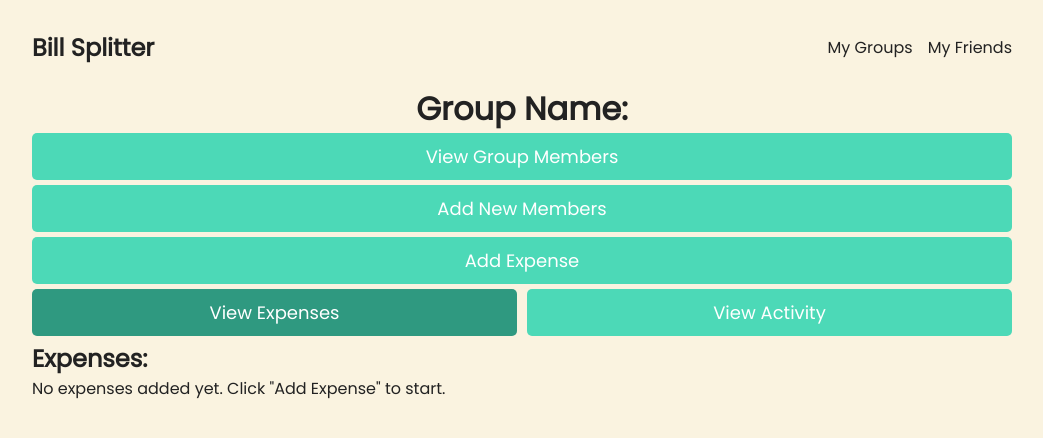
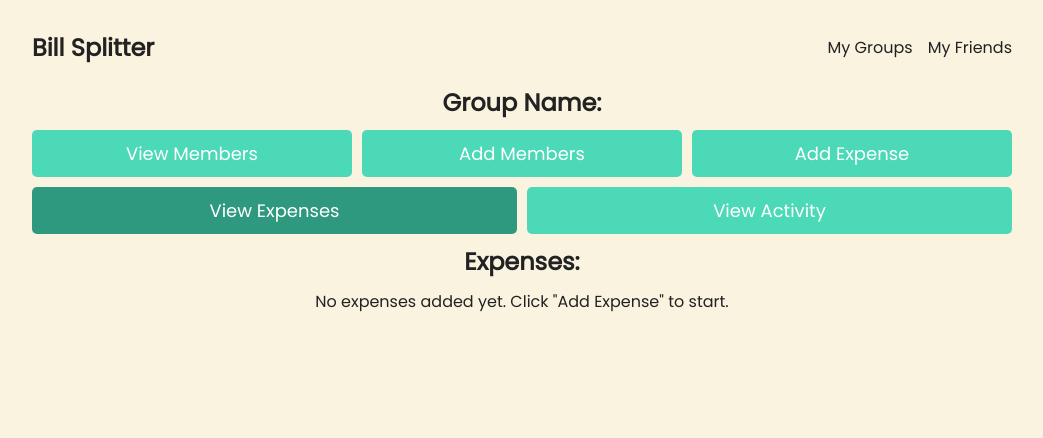
Before and after one commit to deepjoy9/Bill-Split-App, a React (Vite) app in the folder client/: page /groups/Alice in a window 1280 px wide. Shown: the top 438 px of the page, without its empty margins (118-1161 px from the left). Built offline with nearby package versions, Linux system fonts and the light colour scheme.

Commit message:
Update minor UI changes

```diff
--- a/client/src/App.css
+++ b/client/src/App.css
@@ -50,7 +50,7 @@ header nav button {
   background-color: #b0c4de;
   border-radius: 10px;
   box-shadow: 0 4px 8px rgba(0, 0, 0, 0.1);
-  padding: 20px;
+  padding: 10px;
   margin-bottom: 20px;
 }
 .group-info {
@@ -72,6 +72,9 @@ header nav button {
 /* My Groups Page */
 .my-groups-page h1 {
   text-align: center;
+  margin-bottom: 20px;
+}
+.add-group-button {
   margin-bottom: 20px;
 }
 
@@ -195,12 +198,15 @@ form button:hover {
 }
 
 /* Group Details Page */
-.group-details-page h1 {
+
+.group-details-page h2 {
   text-align: center;
+  margin-bottom: 10px;
 }
 .group-tab-buttons {
   display: flex;
   gap: 10px;
+  margin-bottom: 5px;
 }
 .group-tab-buttons button {
   background-color: #4cd9b7;
@@ -211,6 +217,11 @@ form button:hover {
 
 .group-tab-buttons button.active {
   background-color: #2f9980;
+}
+
+.view-list h2,
+.view-list .no-activity {
+  text-align: center;
 }
 
 /* Add Expense Component */
--- a/client/src/pages/GroupDetailsPage.jsx
+++ b/client/src/pages/GroupDetailsPage.jsx
@@ -60,12 +60,17 @@ const GroupDetailsPage = () => {
 
   return (
     <div className="group-details-page">
-      <h1>Group Name: {group?.name}</h1>
+      <h2>Group Name: {group?.name}</h2>
 
-      {/* Group Members modal */}
-      <button onClick={() => toggleModal("viewMembers")}>
-        View Group Members
-      </button>
+      {/* Buttons */}
+      <div className="group-tab-buttons">
+        <button onClick={() => toggleModal("viewMembers")}>View Members</button>
+        <button onClick={() => toggleModal("addMembers")}>Add Members</button>
+        <button onClick={() => toggleModal("addExpense")}>Add Expense</button>
+      </div>
+
+      {/* View Group Members modal */}
+      <div>
         {modalState.viewMembers && (
           <div className="modal">
             <div className="modal-content">
@@ -80,9 +85,10 @@ const GroupDetailsPage = () => {
             </div>
           </div>
         )}
+      </div>
 
       {/* Add New Members modal */}
-      <button onClick={() => toggleModal("addMembers")}>Add New Members</button>
+      <div>
         {modalState.addMembers && (
           <div className="modal">
             <div className="modal-content">
@@ -99,9 +105,10 @@ const GroupDetailsPage = () => {
             </div>
           </div>
         )}
+      </div>
 
       {/* Add Expense modal */}
-      <button onClick={() => toggleModal("addExpense")}>Add Expense</button>
+      <div>
         {modalState.addExpense && (
           <div className="modal">
             <div className="modal-content">
@@ -117,6 +124,7 @@ const GroupDetailsPage = () => {
             </div>
           </div>
         )}
+      </div>
 
       {/* Tabs */}
 
@@ -141,12 +149,14 @@ const GroupDetailsPage = () => {
         </div>
 
         {/* Display all list of Expenses */}
+        <div className="view-list">
+          {activeTab === "expenses" && (
             <div>
-          {activeTab === "expenses" && (
-            <div className="my-expense-list">
               <h2>Expenses:</h2>
               {filteredExpenses.length === 0 ? (
-                <p>No expenses added yet. Click "Add Expense" to start.</p>
+                <p className="no-activity">
+                  No expenses added yet. Click "Add Expense" to start.
+                </p>
               ) : (
                 filteredExpenses.map((expense, index) => (
                   <ExpenseCard key={index} expense={expense} />
@@ -157,12 +167,12 @@ const GroupDetailsPage = () => {
         </div>
 
         {/* Activity tab */}
-        <div>
+        <div className="view-list">
           {activeTab === "activity" && (
             <div className="activity-log">
               <h2>Group Activities:</h2>
               {groupActivities.length === 0 ? (
-                <p>No activity data available</p>
+                <p className="no-activity">No activity data available</p>
               ) : (
                 groupActivities.map((activity, index) => (
                   <ActivityCard key={index} activity={activity} />
--- a/client/src/pages/MyGroupsPage.jsx
+++ b/client/src/pages/MyGroupsPage.jsx
@@ -15,7 +15,9 @@ const MyGroupsPage = () => {
     <div className="my-groups-page">
       <h1>My Groups : </h1>
       <div>
-        <button onClick={toggleModal}>Add Group +</button>
+        <button className="add-group-button" onClick={toggleModal}>
+          Add Group +
+        </button>
         {showModal && (
           <div className="modal">
             <div className="modal-content">
```
Lines whose indentation alone changed are shown as unchanged.
